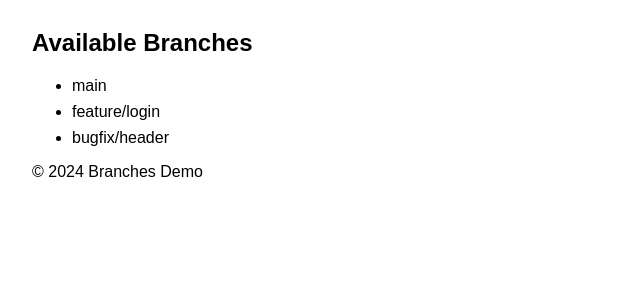
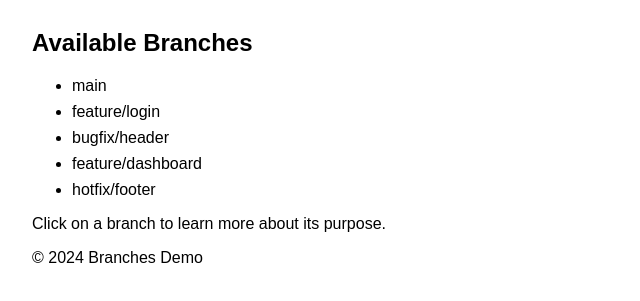
Before and after one commit to gaurishankar-g/DEMO, a plain HTML site: page index.html in a window 1280 px wide. Shown: the part 111-412 px from the top of the page, without its empty margins (0-640 px from the left). Drawn offline with Linux system fonts and the light colour scheme.

Commit message:
Updated index.html

```diff
--- a/index.html
+++ b/index.html
@@ -19,7 +19,10 @@
             <li>main</li>
             <li>feature/login</li>
             <li>bugfix/header</li>
+            <li>feature/dashboard</li>
+            <li>hotfix/footer</li>
         </ul>
+        <p>Click on a branch to learn more about its purpose.</p>
     </div>
     <footer>
         <p>&copy; 2024 Branches Demo</p>
```
